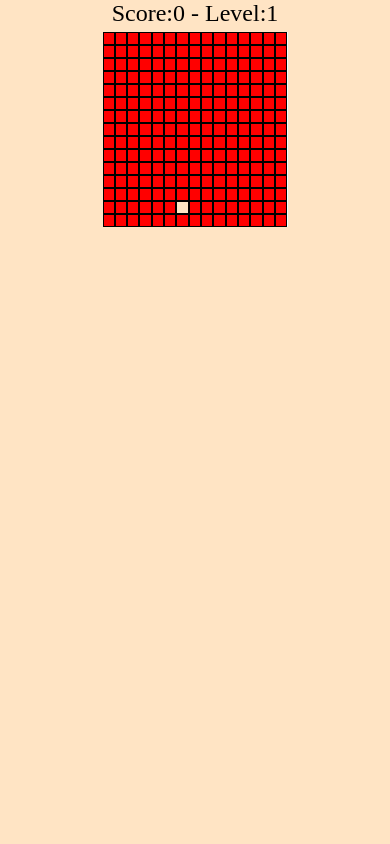
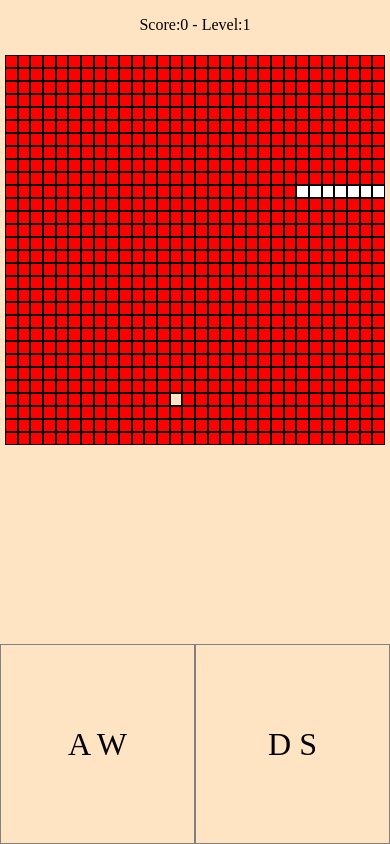
Before and after one commit to everrr1025/snake, a website with bundled scripts: page public/index.html in a window 390 px wide. Built offline with nearby package versions, Linux system fonts and the light colour scheme.

Commit message:
mobile layout development

```diff
--- a/public/app.css
+++ b/public/app.css
@@ -1,27 +1,42 @@
 body {
   display: flex;
   justify-content: center;
-  background-color: darkgrey;
   height: 100vh;
   margin: 0px;
+}
+
+#control {
+  display: none;
+
+}
+
+.key {
+ width:50%;
+ display: flex;
+ align-items: center;
+ justify-content: center;;
+border: 1px solid gray;
+font-size: 2rem;
 }
 
 #game-container {
   display: flex;
   flex-direction: column;
+  justify-content: space-between;
   align-items: center;
   background-color: bisque;
   min-width: 100%;
   height: 100%;
 }
 
-#score {
-  font-size: 1.5rem;
+#score{
+  text-align: center;
+  font-size:1rem;
+  margin: 1rem;
 }
 
-#game-screen {
-  width: 50%;
-
+#map {
+  width:90vh;;
   padding: 5px;
   box-sizing: border-box;
 }
@@ -34,3 +49,21 @@ body {
 .screen-cell {
   border: 0.5px solid black;
 }
+
+@media screen and (max-width: 1000px) {
+  #control {
+    display: flex;
+    width:100%;
+    flex-direction: row;
+    justify-content: space-between;
+    height:200px;
+
+  }
+
+  #map {
+    padding: 5px;
+    box-sizing: border-box;
+    width:100vw;
+  }
+
+}
--- a/public/app.js
+++ b/public/app.js
@@ -8,4 +8,4 @@ const initial = (mapSize) => {
   myGame.launch();
 };
 
-initial(15);
+initial(30);
--- a/public/index.html
+++ b/public/index.html
@@ -7,8 +7,11 @@
   </head>
   <body>
     <div id="game-container">
-      <div id="score"></div>
-      <div id="game-screen"></div>
+      <div class="screen">
+        <div id="score"></div>
+        <div id="map"></div>
+      </div>
+      <div id="control"><div class="key"><div>A W</div></div><div  class="key"><div>D S</div></div></div>
     </div>
   </body>
   <script src="app.js" type="module"></script>
```
Also changed, not shown: public/lib/game.js.
